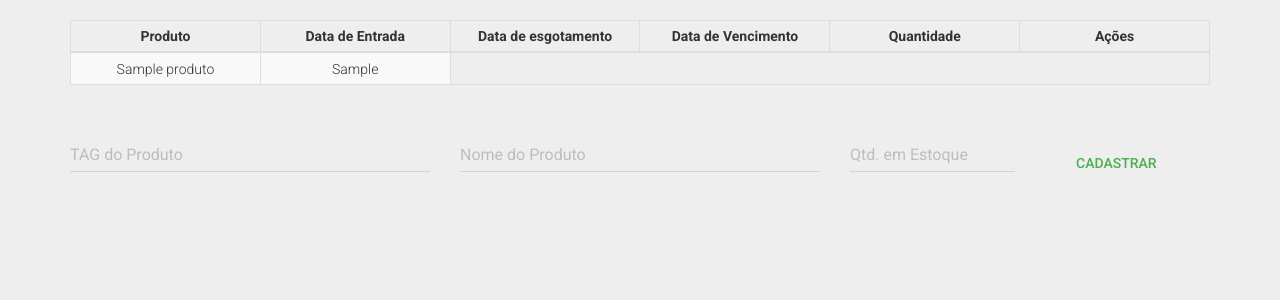
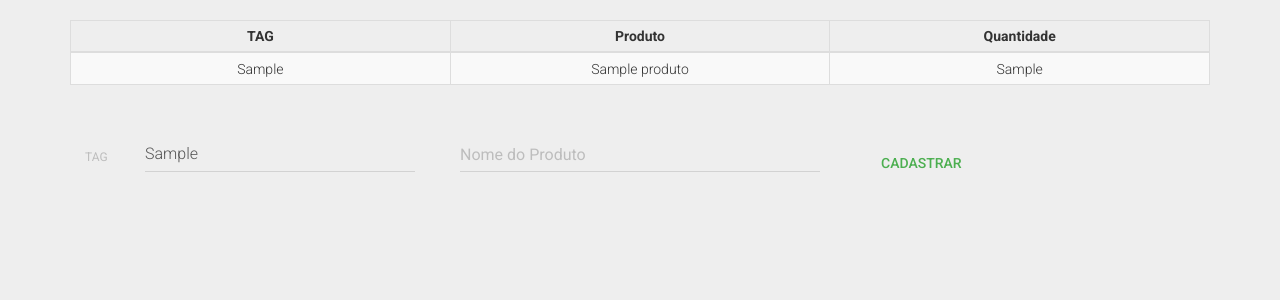
Before and after one commit to otaviocx/estoque-rfid, a Node server app: template views/cadastro/index.ejs in a window 1280 px wide. Shown: the part 60-360 px from the top of the page. Run offline with Node 20, Linux system fonts and the light colour scheme; the template is opened without the code that fills it: most values are stand-ins (such as "Sample title", 1, 10 or a date in 2020); some libraries are stand-ins or nearby versions.

Commit message:
Adicionando página para criação do nome de um produto

```diff
--- a/public/js/script.js
+++ b/public/js/script.js
@@ -9,3 +9,28 @@ function limparBanco() {
         }
     });
 }
+
+// salva o nome de um produto no banco
+function salvarNome() {
+    const tag = document.getElementById('selectTag').value
+    const nome = document.getElementById('txtNomeProduto').value
+
+    if (!nome || nome === '') {
+        alert('Você precisa selecionar um nome para o produto!')
+        return
+    }
+
+    const produto = {
+        tagProduto: tag,
+        nomeProduto: nome
+    }
+
+    $.ajax({
+        url: 'http://' + window.location.host + '/salvarNome',
+        type: "POST",
+        data: produto,
+        success: function (response) {
+            location.reload(true)
+        }
+    });
+}
--- a/server.js
+++ b/server.js
@@ -59,21 +59,26 @@ app.get('/listagem', (req, res) => {
  * Rota que cadastra uma nova TAG
  */
 app.get('/cadastro', (req, res) => {
-    database.collection(collectionProdutos).find().toArray((err, result) => {
-        var content = {
-            produtos: []
-        }
+    database.collection(collectionProdutos).group(
+        ['tagProduto', 'nomeProduto'], // agrupando por tagProduto e nomeProduto
+        {}, // nenhum filtro visto que quero todos os produtos do banco
+        { "quantidadeProduto": 0 }, // quero esse campo para todos os resultados retornados
+        "function (obj, prev) { prev.quantidadeProduto++; }", // incrementando o campo falso
+        function (err, results) {
+            var content = {
+                produtos: []
+            }
 
-        if (result) content.produtos = result
-        res.render('cadastro', content)
-    })
+            if (results && results.length > 0) content.produtos = results
+            res.render('cadastro', content)
+        })
 })
 
 /**
  * recalcula a durabilidade de um produto pela sua tag
  * considerando que uma nova inserção foi realizada
  */
-function recalcularDurabilidade(produto) {
+function recalcularDurabilidadeEntrada(produto) {
     // se o produto existir e tiver durabilidade significa que podemos calcular
     // a data que este produto acabará no estoque
     if (produto && produto.durabilidade) {
@@ -97,8 +102,14 @@ function recalcularDurabilidade(produto) {
  */
 app.get('/entrada', (req, res) => {
 
-    var tagProduto = req.query.tagProduto
-    var dataEntrada = new Date()
+    const tagProduto = req.query.tagProduto
+    const dataAtual = new Date();
+    const dataDeEntrada = dataAtual.getDay() + '/' +
+        Number(dataAtual.getMonth() + 1) + '/' +
+        dataAtual.getFullYear() + ' ' +
+        dataAtual.getHours() + ':' +
+        dataAtual.getMinutes() + ':' +
+        dataAtual.getSeconds()
 
     database.collection(collectionProdutos).findOne({ 'tagProduto': tagProduto }, (err, produto) => {
         // se conseguir encontrar o documento no banco aumenta sua quantidade e salva
@@ -107,13 +118,17 @@ app.get('/entrada', (req, res) => {
             var novoProduto = {}
             novoProduto.nomeProduto = produto ? produto.nomeProduto : ''
             novoProduto.tagProduto = tagProduto
-            novoProduto.dataEntrada = new Date()
+            novoProduto.dataEntrada = dataDeEntrada
             novoProduto.dataSaida = null
-            novoProduto.durabilidade = produto ? recalcularDurabilidade(tagProduto) : null
+            novoProduto.durabilidade = produto ? recalcularDurabilidadeEntrada(tagProduto) : null
 
-            database.collection(collectionProdutos).save(produto, (err, result) => {
-                if (err) return console.log(err)
-                res.redirect('/cadastro')
+            database.collection(collectionProdutos).save(novoProduto, (err, result) => {
+                if (err) {
+                    console.log(err)
+                    res.json({ success: false })
+                } else {
+                    res.json({ success: true })
+                }
             })
         }
     })
@@ -132,6 +147,26 @@ app.get('/saida', (req, res) => {
                 res.redirect('/cadastro')
             })
         }
+    })
+})
+
+/**
+ * Rota que persiste no banco de dados um novo produto
+ * com sua tag e nome, atualizando todos os demais produtos
+ */
+app.post('/salvarNome', (req, res) => {
+    const produto = req.body
+
+    if (!produto || !produto.tagProduto || !produto.nomeProduto || produto.nomeProduto === '') {
+        res.json({ success: false })
+        return
+    }
+
+    database.collection(collectionProdutos).save(req.body, (err, result) => {
+        if (err) return console.log(err)
+
+        console.log('produto persistido no banco!')
+        res.redirect('/cadastro')
     })
 })
 
--- a/views/cadastro/index.ejs
+++ b/views/cadastro/index.ejs
@@ -5,37 +5,23 @@
         <table class="table table-hover table-striped table-condensed table-bordered">
             <thead>
                 <tr>
-                    <th class="col-md-2">Produto</th>
-                    <th class="col-md-2">Data de Entrada</th>
-                    <th class="col-md-2">Data de esgotamento</th>
-                    <th class="col-md-2">Data de Vencimento</th>
-                    <th class="col-md-2">Quantidade</th>
-                    <th class="col-md-2">Ações</th>
+                    <th class="col-md-4">TAG</th>
+                    <th class="col-md-4">Produto</th>
+                    <th class="col-md-4">Quantidade</th>
                 </tr>
             </thead>
             <tbody>
                 <% for(var i=0; i<produtos.length; i++) {%>
                     <tr>
-                        <!--<td>
+                        <td>
                             <span class="table-content"><%= produtos[i].tagProduto %></span>
-                        </td>-->
+                        </td>
                         <td>
                             <span class="table-content"><%= produtos[i].nomeProduto %></span>
                         </td>
                         <td>
-                            <span class="table-content"><%= produtos[i].qtdProduto %></span>
+                            <span class="table-content"><%= produtos[i].quantidadeProduto %></span>
                         </td>
-                        <!--<td>
-                            <a href="/entrada?tagProduto=<%= produtos[i].tagProduto %>" class="btn btn-default btn-raised btn-xs">
-                                <i class="material-icons">&#xE145;</i>
-                            </a>
-                            <a href="/saida?tagProduto=<%= produtos[i].tagProduto %>" class="btn btn-default btn-raised btn-xs">
-                                <i class="material-icons">&#xE15B;</i>
-                            </a>
-                            <a href="/excluir?tagProduto=<%= produtos[i].tagProduto %>" class="btn btn-danger btn-raised btn-xs">
-                                <i class="material-icons">&#xE92B;</i>
-                            </a>
-                        </td>-->
                     </tr>
                     <% } %>
             </tbody>
@@ -44,19 +30,26 @@
 
         <hr/>
 
-        <form action="/salvar" method="POST" class="form-group">
+        <form class="form-group">
             <div class="row">
                 <div class="col-md-4">
-                    <input type="text" class="form-control" id="txtTag" placeholder="TAG do Produto" name="tagProduto">
+                    <label for="select111" class="col-md-2 control-label">TAG</label>
+
+                    <div class="col-md-10">
+                        <select id="selectTag" class="form-control">
+                            <% for(var i=0; i<produtos.length; i++) {%>
+                                <option><span class="table-content"><%= produtos[i].tagProduto %></span></option>
+                            <% } %>
+                        </select>
+                    </div>
                 </div>
+
                 <div class="col-md-4">
-                    <input type="text" class="form-control" id="txtNome" placeholder="Nome do Produto" name="nomeProduto">
+                    <input class="form-control" id="txtNomeProduto" type="text" placeholder="Nome do Produto" name="nomeProduto"/>
                 </div>
-                <div class="col-md-2">
-                    <input type="text" class="form-control" id="txtQtd" placeholder="Qtd. em Estoque" name="qtdProduto">
-                </div>
-                <div class="col-md-2">
-                    <button type="submit" class="btn btn-success">Cadastrar</button>
+
+                <div class="col-md-4">
+                    <a onclick="salvarNome()" class="btn btn-success">Cadastrar</a>
                 </div>
             </div>
         </form>
--- a/views/lista/index.ejs
+++ b/views/lista/index.ejs
@@ -23,7 +23,7 @@
                             <span class="table-content"><%= produtos[i].nomeProduto %></span>
                         </td>
                         <td>
-                            <span class="table-content"><%= produtos[i].qtdProduto %></span>
+                            <span class="table-content"><%= produtos[i].dataEntrada %></span>
                         </td>
                         <!--<td>
                             <a href="/entrada?tagProduto=<%= produtos[i].tagProduto %>" class="btn btn-default btn-raised btn-xs">
```
